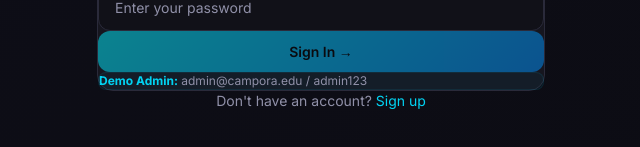
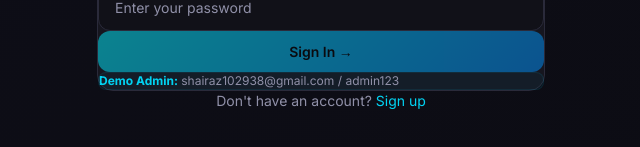
Before and after one commit to Shairaz15/campora, a Next.js app: page /login in a window 1280 px wide. Shown: the part 429-576 px from the top of the page, without its empty margins (319-959 px from the left). Built offline with nearby package versions, Linux system fonts and the light colour scheme; no server answers.

Commit message:
fix: use real admin email, relax .edu check for hackathon demo

```diff
--- a/app/login/page.js
+++ b/app/login/page.js
@@ -113,7 +113,7 @@ export default function LoginPage() {
 
                     {/* Demo credentials hint */}
                     <div className="mt-4 px-3 py-2 rounded-lg bg-cyan-500/5 border border-cyan-500/10 text-xs text-[var(--text-secondary)]">
-                        <strong className="text-cyan-400">Demo Admin:</strong> admin@campora.edu / admin123
+                        <strong className="text-cyan-400">Demo Admin:</strong> shairaz102938@gmail.com / admin123
                     </div>
                 </div>
 
--- a/app/signup/page.js
+++ b/app/signup/page.js
@@ -35,11 +35,7 @@ export default function SignupPage() {
         setError('');
 
         // Validate .edu email
-        if (!credentials.email.endsWith('.edu')) {
-            setError('Email must end with .edu');
-            setLoading(false);
-            return;
-        }
+        // .edu email check is relaxed for hackathon demo
 
         if (credentials.password !== credentials.confirmPassword) {
             setError('Passwords do not match');
@@ -128,10 +124,10 @@ export default function SignupPage() {
                     {['credentials', 'profile'].map((s, i) => (
                         <div key={s} className="flex items-center gap-2">
                             <div className={`w-8 h-8 rounded-full flex items-center justify-center text-sm font-semibold ${step === s
-                                    ? 'bg-cyan-500 text-black'
-                                    : ['credentials', 'profile'].indexOf(step) > i
-                                        ? 'bg-cyan-500/20 text-cyan-400'
-                                        : 'bg-[var(--bg-secondary)] text-[var(--text-secondary)]'
+                                ? 'bg-cyan-500 text-black'
+                                : ['credentials', 'profile'].indexOf(step) > i
+                                    ? 'bg-cyan-500/20 text-cyan-400'
+                                    : 'bg-[var(--bg-secondary)] text-[var(--text-secondary)]'
                                 }`}>
                                 {i + 1}
                             </div>
--- a/lib/utils.js
+++ b/lib/utils.js
@@ -1,5 +1,5 @@
 // Hardcoded admin email for demo
-export const ADMIN_EMAIL = 'admin@campora.edu';
+export const ADMIN_EMAIL = 'shairaz102938@gmail.com';
 
 // Product categories
 export const CATEGORIES = [
```
Also changed, not shown: 1 other file (tests, documents, lock files or other folders).
